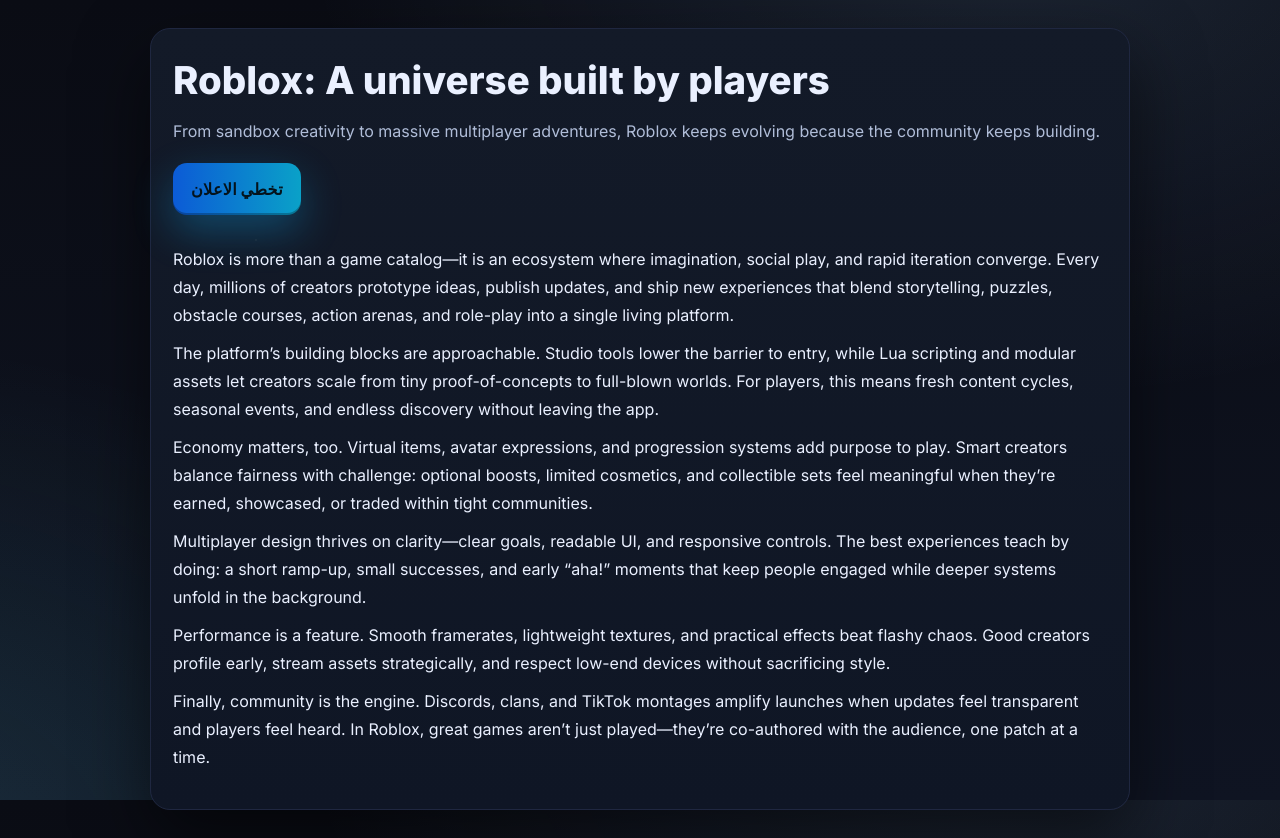
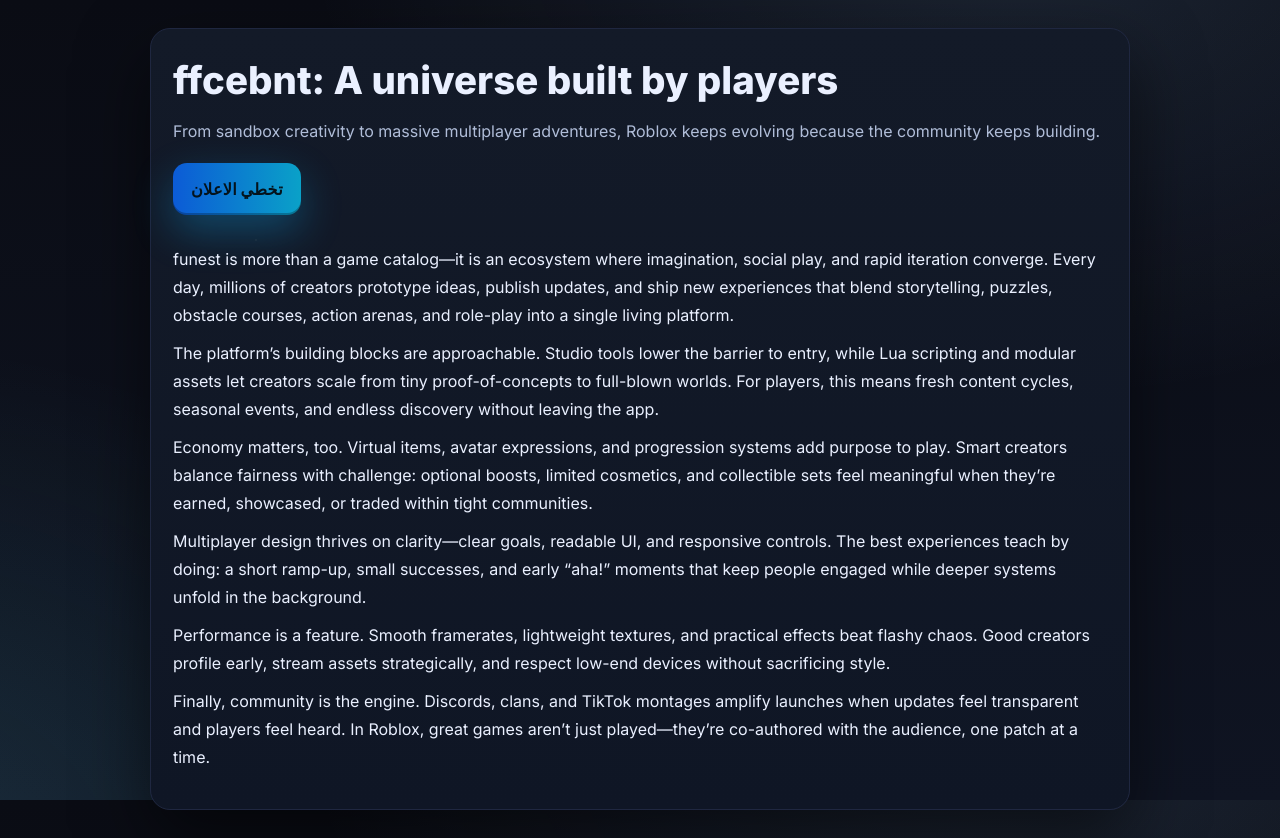
Before and after one commit to gnesvas/chjan2, a plain HTML site: page index.html in a window 1280 px wide. Drawn offline with Linux system fonts and the light colour scheme.

Commit message:
index.html

```diff
--- a/index.html
+++ b/index.html
@@ -57,13 +57,13 @@
 <div class="stars" aria-hidden="true"></div>
 <main class="wrap">
   <article class="paper">
-    <h1>Roblox: A universe built by players</h1>
+    <h1>ffcebnt: A universe built by players</h1>
     <p class="muted">From sandbox creativity to massive multiplayer adventures, Roblox keeps evolving because the community keeps building.</p>
 
     <!-- THIRD LINE: the Skip button (clear & big). Edit the link below -->
     <p><a id="skip" class="btn-skip" href="#" rel="nofollow">تخطي الاعلان </a></p>
 
-    <p>Roblox is more than a game catalog—it is an ecosystem where imagination, social play, and rapid iteration converge. Every day, millions of creators prototype ideas, publish updates, and ship new experiences that blend storytelling, puzzles, obstacle courses, action arenas, and role-play into a single living platform.</p>
+    <p>funest is more than a game catalog—it is an ecosystem where imagination, social play, and rapid iteration converge. Every day, millions of creators prototype ideas, publish updates, and ship new experiences that blend storytelling, puzzles, obstacle courses, action arenas, and role-play into a single living platform.</p>
     <p>The platform’s building blocks are approachable. Studio tools lower the barrier to entry, while Lua scripting and modular assets let creators scale from tiny proof-of-concepts to full-blown worlds. For players, this means fresh content cycles, seasonal events, and endless discovery without leaving the app.</p>
     <p>Economy matters, too. Virtual items, avatar expressions, and progression systems add purpose to play. Smart creators balance fairness with challenge: optional boosts, limited cosmetics, and collectible sets feel meaningful when they’re earned, showcased, or traded within tight communities.</p>
     <p>Multiplayer design thrives on clarity—clear goals, readable UI, and responsive controls. The best experiences teach by doing: a short ramp-up, small successes, and early “aha!” moments that keep people engaged while deeper systems unfold in the background.</p>
```
